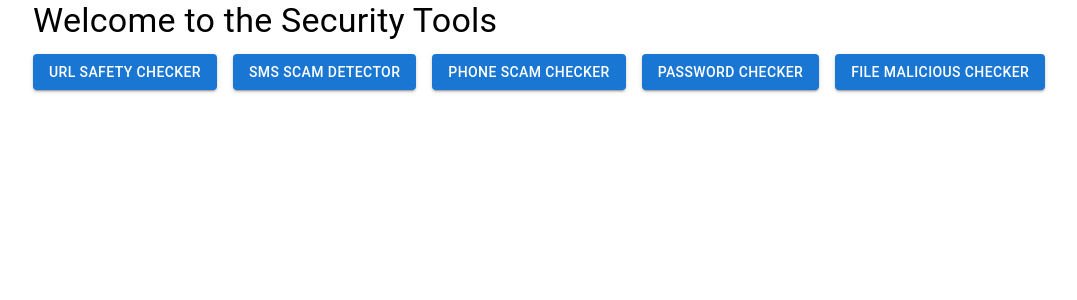
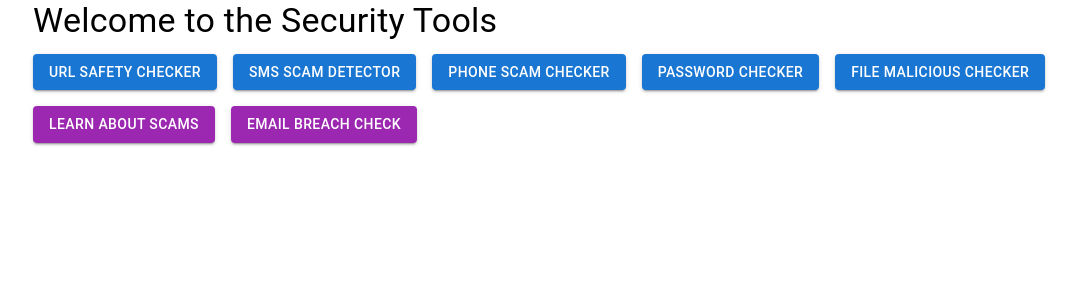
Before and after one commit to terepapakamaal/asep-2, a React (Create React App) app: page / in a window 1280 px wide. Shown: the top 300 px of the page, without its empty margins (31-1108 px from the left). Built offline with nearby package versions, Linux system fonts and the light colour scheme.

Commit message:
Update HomePage.js

```diff
--- a/src/components/HomePage.js
+++ b/src/components/HomePage.js
@@ -31,6 +31,16 @@ const HomePage = () => (
           File Malicious Checker
         </Button>
       </Grid>
+      <Grid item>
+        <Button variant="contained" color="secondary" component={Link} to="/education">
+          Learn About Scams
+        </Button>
+      </Grid>
+      <Grid item>
+        <Button variant="contained" color="secondary" component={Link} to="/email-breach">
+          Email Breach Check
+        </Button>
+      </Grid>
     </Grid>
   </Container>
 );
```
